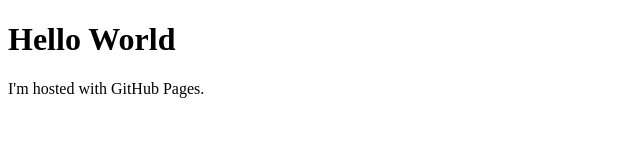
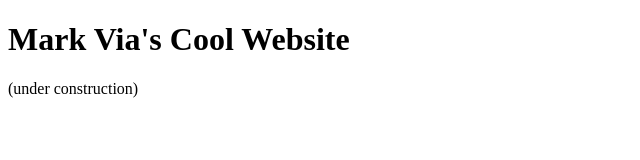
Before and after one commit to marktvia/marktvia.github.io, a plain HTML site: page index.html in a window 1280 px wide. Shown: the whole page, without its empty margins (0-640 px from the left). Drawn offline with Linux system fonts and the light colour scheme.

Commit message:
Update index.html

```diff
--- a/index.html
+++ b/index.html
@@ -1,7 +1,7 @@
 <!DOCTYPE html>
 <html>
 <body>
-<h1>Hello World</h1>
-<p>I'm hosted with GitHub Pages.</p>
+<h1>Mark Via's Cool Website</h1>
+<p>(under construction)</p>
 </body>
 </html>
```
